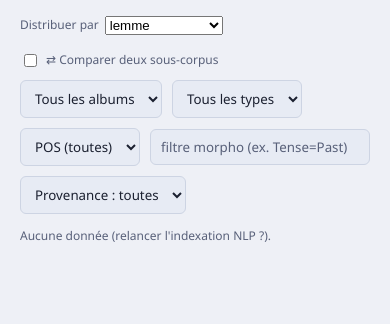
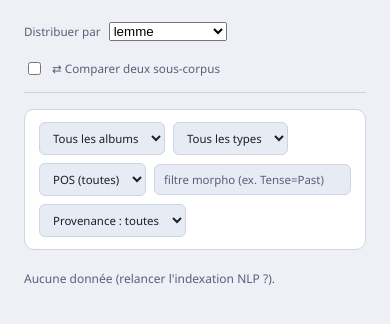
Before and after one commit to Hsbtqemy/BD_ditor, a FastAPI app: page /exploration in a window 390 px wide. Shown: the part 116-440 px from the top of the page. Run offline with FastAPI, Linux system fonts and the light colour scheme; data that the repository does not hold is empty.

Commit message:
Exploration : esthétique (cartes, barres en pilules, code couleur A/B) + bouton « ← Retour »
- Esthétique : page centrée et lisible, filtres en cartes, barres de distribution en
  pilules avec dégradé, comparaison A/B en deux cartes à code couleur (A bleu, B ambre),
  responsive. Tokenisé (thèmes clair/sombre).
- Round-trip : le drill depuis l'Exploration emporte une URL `retour` ; la Recherche
  affiche « ← Retour ». Robuste : à défaut de `retour`, si on vient d'une autre page
  de l'app (referrer même origine), le bouton fait history.back() — marche même si la
  page d'origine tourne avec un ancien JS. Masqué seulement à l'ouverture « à froid ».

Co-Authored-By: Claude Opus 4.8 (1M context) <noreply@anthropic.com>

```diff
--- a/static/exploration.js
+++ b/static/exploration.js
@@ -79,6 +79,7 @@ function drillUrl(valeur, filtres) {
   const p = new URLSearchParams();
   for (const [k, v] of Object.entries(filtres)) if (v) p.set(k, v);
   p.set(champ(), valeur);
+  p.set("retour", location.pathname + location.search);   // pour revenir à l'Exploration
   return "/recherche?" + p.toString();
 }
 
@@ -164,9 +165,9 @@ function renderComparaison(res) {
     return;
   }
   box.innerHTML =
-    `<div class="comp-col"><h3 class="comp-h">Sur-représentés en A</h3>` +
+    `<div class="comp-col col-a"><h3 class="comp-h">▲ Sur-représentés en A</h3>` +
       `<div class="dist">${compColumn(res.sur_a, "a", sideFilters("f"))}</div></div>` +
-    `<div class="comp-col"><h3 class="comp-h">Sur-représentés en B</h3>` +
+    `<div class="comp-col col-b"><h3 class="comp-h">▲ Sur-représentés en B</h3>` +
       `<div class="dist">${compColumn(res.sur_b, "b", sideFilters("b"))}</div></div>`;
 }
 
--- a/static/style.css
+++ b/static/style.css
@@ -762,6 +762,7 @@ h3.collapsible:hover { color: var(--text); }
 }
 .facet-row input { flex: 1 1 180px; }
 .results-head { display: flex; align-items: center; justify-content: space-between; gap: 10px; margin-bottom: 8px; }
+.back-link { border-color: var(--accent-blue); color: var(--accent-blue); font-weight: 600; }
 
 /* Aperçu en place (volet lecture seule à côté des résultats) */
 #results-pane { display: flex; gap: 16px; align-items: flex-start; }
@@ -782,44 +783,82 @@ h3.collapsible:hover { color: var(--text); }
 .pv-rect { fill: color-mix(in srgb, var(--accent-blue) 22%, transparent); stroke: var(--accent-blue); stroke-width: 4; }
 .preview-text { margin-top: 8px; font-size: .9rem; white-space: pre-wrap; }
 
-/* Exploration : contrôles + distributions */
-#explo-body { padding: 16px 20px; }
-.explo-controls { display: flex; gap: 10px; margin-bottom: 14px; flex-wrap: wrap; align-items: center; }
+/* ==================== Exploration ==================== */
+#explo-body { max-width: 1080px; margin: 0 auto; padding: 22px 24px; }
+
+/* Ligne du haut : « distribuer par » + bascule comparaison */
+.explo-top {
+  display: flex; gap: 18px; align-items: center; flex-wrap: wrap;
+  margin-bottom: 16px; padding-bottom: 14px; border-bottom: 1px solid var(--border);
+}
+.explo-top label { display: inline-flex; align-items: center; gap: 8px; font-size: .9rem; }
+
+/* Filtres : cartes (une en simple, deux en comparaison) */
+.explo-grid { display: flex; gap: 16px; flex-wrap: wrap; margin-bottom: 20px; }
+.subcorpus {
+  flex: 1 1 360px; min-width: 0;
+  background: var(--bg-panel); border: 1px solid var(--border);
+  border-radius: 10px; padding: 12px 14px;
+}
+#sub-a .sub-title { color: var(--accent-blue); }
+#sub-b .sub-title { color: var(--accent-amber); }
+.sub-title { margin: 0 0 10px; font-weight: 700; font-size: .82rem;
+  text-transform: uppercase; letter-spacing: .04em; }
+.explo-controls { display: flex; gap: 8px; flex-wrap: wrap; align-items: center; margin: 0; }
 .explo-controls select, .explo-controls input {
-  padding: 8px 10px; background: var(--bg-input); color: var(--text);
+  padding: 7px 9px; font-size: .88rem; background: var(--bg-input); color: var(--text);
   border: 1px solid var(--border); border-radius: 6px; font-family: inherit;
 }
-.explo-controls label { display: inline-flex; align-items: center; gap: 6px; }
-#dist-info { margin-bottom: 8px; }
-.dist { display: flex; flex-direction: column; gap: 3px; }
+.explo-controls input { flex: 1 1 150px; min-width: 110px; }
+.explo-controls select:disabled { opacity: .45; }
+
+#dist-info { margin-bottom: 14px; line-height: 1.5; }
+
+/* Barres de distribution (pilules) */
+.dist { display: flex; flex-direction: column; gap: 4px; }
 .dist-row {
-  display: grid; grid-template-columns: minmax(90px, 220px) 1fr auto; gap: 10px;
-  align-items: center; padding: 3px 6px; border-radius: 4px;
+  display: grid; grid-template-columns: minmax(96px, 240px) 1fr auto; gap: 14px;
+  align-items: center; padding: 5px 8px; border-radius: 7px;
   text-decoration: none; color: var(--text);
 }
-a.dist-row { cursor: pointer; }
-a.dist-row:hover { background: var(--bg-input); }
+a.dist-row { cursor: pointer; transition: background .12s; }
+a.dist-row:hover { background: color-mix(in srgb, var(--accent-blue) 13%, transparent); }
 .dist-label { font-weight: 600; overflow: hidden; text-overflow: ellipsis; white-space: nowrap; }
 .dist-pos {
   font-weight: 400; font-size: .72rem; font-family: monospace; color: var(--text-muted);
-  border: 1px solid var(--border); border-radius: 3px; padding: 0 3px; margin-left: 4px;
+  border: 1px solid var(--border); border-radius: 3px; padding: 0 3px; margin-left: 6px;
 }
-.dist-bar { height: 14px; background: var(--bg-input); border-radius: 3px; overflow: hidden; }
-.dist-bar > i { display: block; height: 100%; background: var(--accent-blue); }
-.dist-freq { font-variant-numeric: tabular-nums; color: var(--text-muted); font-size: .85rem; min-width: 3ch; text-align: right; }
+.dist-bar { height: 18px; background: var(--bg-input); border-radius: 9px; overflow: hidden; }
+.dist-bar > i {
+  display: block; height: 100%; border-radius: 9px; min-width: 2px;
+  background: linear-gradient(90deg,
+    color-mix(in srgb, var(--accent-blue) 55%, transparent), var(--accent-blue));
+}
+.dist-freq { font-variant-numeric: tabular-nums; color: var(--text-muted);
+  font-size: .85rem; min-width: 4ch; text-align: right; }
 
-/* Exploration : mode comparaison A / B */
-.explo-top { display: flex; gap: 16px; align-items: center; margin-bottom: 10px; flex-wrap: wrap; }
-.explo-top label { display: inline-flex; align-items: center; gap: 6px; }
-.explo-grid { display: flex; gap: 16px; flex-wrap: wrap; margin-bottom: 14px; }
-.subcorpus { flex: 1 1 360px; min-width: 0; }
-.subcorpus .explo-controls { margin-bottom: 0; }
-.sub-title { margin-bottom: 4px; font-weight: 600; }
-.comparaison { display: flex; gap: 24px; align-items: flex-start; }
-.comp-col { flex: 1 1 0; min-width: 0; }
-.comp-h { font-size: .95rem; margin: 0 0 8px; }
-.dist-bar > i.bar-a { background: var(--accent-blue); }
-.dist-bar > i.bar-b { background: var(--accent-amber); }
+/* Comparaison A / B : deux cartes côte à côte, code couleur */
+.comparaison { display: flex; gap: 20px; align-items: flex-start; }
+.comp-col {
+  flex: 1 1 0; min-width: 0;
+  background: var(--bg-panel); border: 1px solid var(--border);
+  border-top-width: 3px; border-radius: 10px; padding: 12px 16px;
+}
+.comp-col.col-a { border-top-color: var(--accent-blue); }
+.comp-col.col-b { border-top-color: var(--accent-amber); }
+.comp-h { font-size: .9rem; margin: 0 0 10px; font-weight: 700;
+  text-transform: uppercase; letter-spacing: .03em; }
+.col-a .comp-h { color: var(--accent-blue); }
+.col-b .comp-h { color: var(--accent-amber); }
+.dist-bar > i.bar-a {
+  background: linear-gradient(90deg,
+    color-mix(in srgb, var(--accent-blue) 55%, transparent), var(--accent-blue));
+}
+.dist-bar > i.bar-b {
+  background: linear-gradient(90deg,
+    color-mix(in srgb, var(--accent-amber) 55%, transparent), var(--accent-amber));
+}
+@media (max-width: 720px) { .comparaison { flex-direction: column; } }
 
 #tag-cloud-wrap { margin-bottom: 12px; }
 #tag-cloud-wrap > summary { cursor: pointer; user-select: none; }
--- a/templates/recherche.html
+++ b/templates/recherche.html
@@ -16,6 +16,7 @@
     <div class="brand">BD&nbsp;Annotator <span class="muted">· Recherche</span></div>
     <div id="corpus-stats" class="corpus-stats"></div>
     <div class="header-actions">
+      <a id="back-link" class="ghost back-link" hidden title="Revenir d'où l'on vient">← Retour</a>
       <button class="ghost btn-theme" title="Changer de thème">🌙</button>
       <a href="/exploration" class="ghost" title="Explorer le corpus (distributions)">📊 Exploration</a>
       <a href="/corpus" class="ghost" title="Gérer le corpus">📚 Bibliothèque</a>
```
Also changed, not shown: static/recherche.js (+31 -3 lines).
